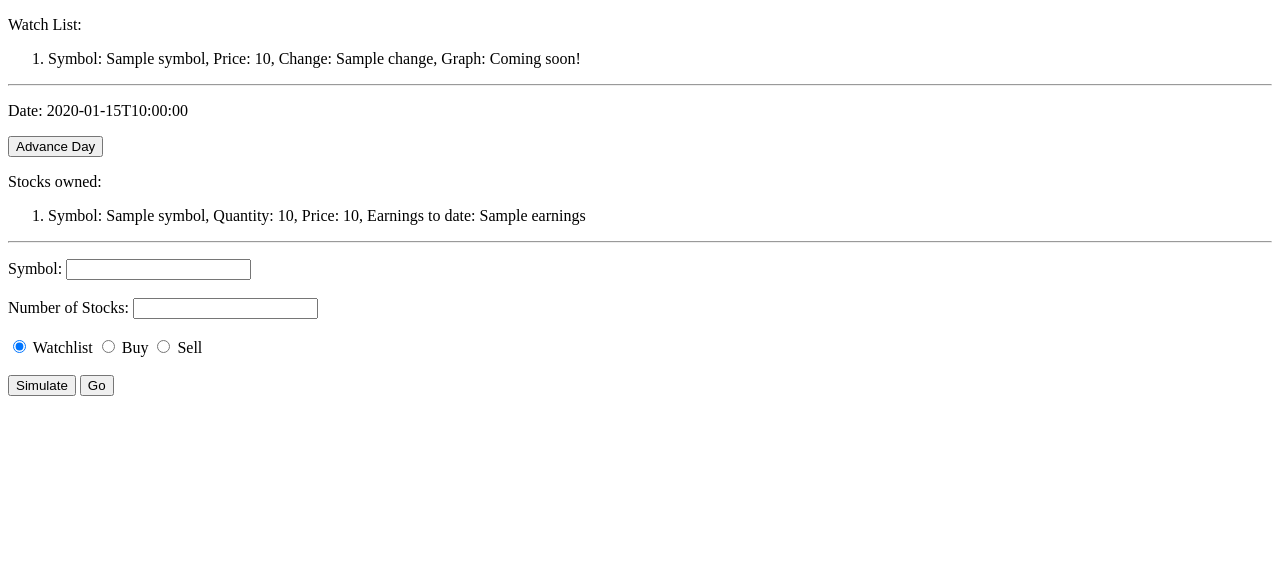
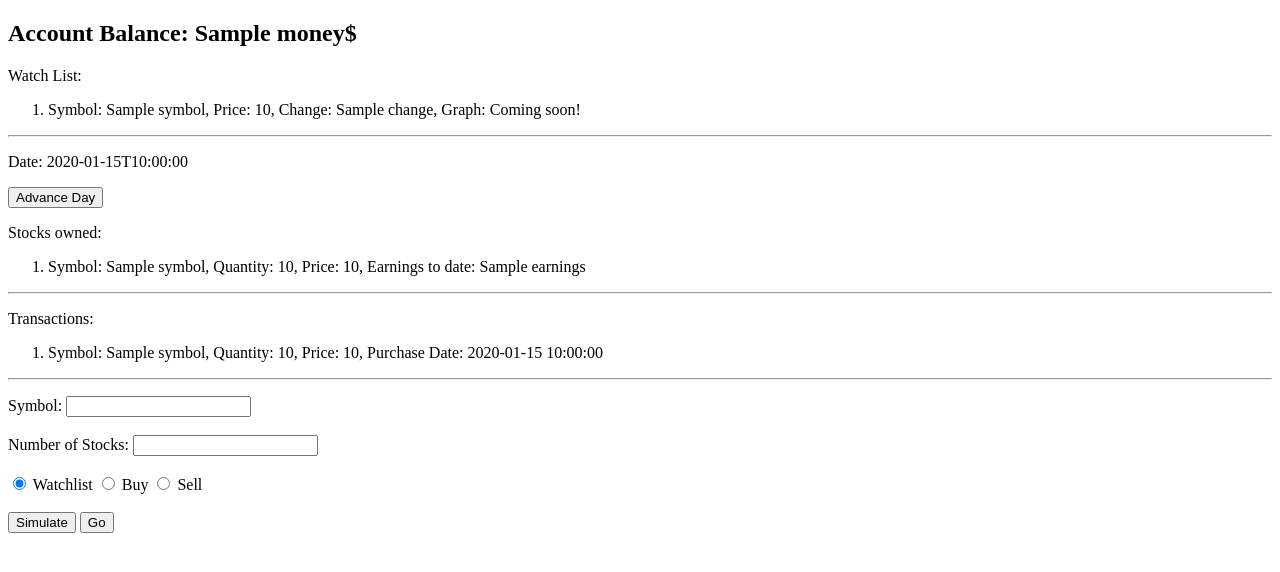
Before and after one commit to Aqueelmiq/TeamAJAHacks, a Flask app: template templates/page.html in a window 1280 px wide. Shown: the top 572 px of the page. Run offline with Flask 2, Linux system fonts and the light colour scheme; the template is opened without the code that fills it: most values are stand-ins (such as "Sample title", 1, 10 or a date in 2020).

Commit message:
index.html and money

```diff
--- a/app.py
+++ b/app.py
@@ -149,5 +149,8 @@ def earnings(stock):
     q = get_quotes(stock.symbol, date, end)
     open_price = q['Open']
 
+def graph_gen(start_date, end_date):
+    hello = 0
+
 if __name__ == '__main__':
     app.run()
--- a/templates/index.html
+++ b/templates/index.html
@@ -13,7 +13,7 @@
         <input type="date" name="end_date" max="{{ yesterday }}" value="{{ yesterday }}">
         <br />
         <label for="money">Initial amount of money:</label>
-        <input type="number" name="money" min="0">
+        <input type="number" name="money" min="0" value="100000" required>
         <br />
         <input type="Submit" value="Start!">
     </form>
--- a/templates/page.html
+++ b/templates/page.html
@@ -5,6 +5,9 @@
     <title>Stock Game!</title>
 </head>
     <body>
+        <div>
+            <h2> Account Balance: {{ money }}$ </h2>
+        </div>
         <div>
             {% if watchlist %}
                 <p>
@@ -30,7 +33,7 @@
             </form></p>
         </div>
         <div>
-            {% if stocks %}
+            {% if stock_set %}
                 <p>
                     Stocks owned:
                     <ol>
@@ -47,9 +50,24 @@
             {% endif %}
         </div>
         <hr>
-        <div><!--Meant to be a sidebar-->
-            <!--Aqueel work here on history-->
+        <div>
+            {% if stocks %}
+                <p>
+                    Transactions:
+                    <ol>
+                    {% for s in stocks %}
+                        <li>
+                            Symbol: {{ s.symbol }},
+                            Quantity: {{ s.quantity }},
+                            Price: {{ s.init_price }},
+                            Purchase Date: {{ s.purch_date }}
+                        </li>
+                    {% endfor %}
+                    </ol>
+                </p>
+            {% endif %}
         </div>
+        <hr>
         <div>
             <p>
                 <form id="stocks" action="/stocks">
```
